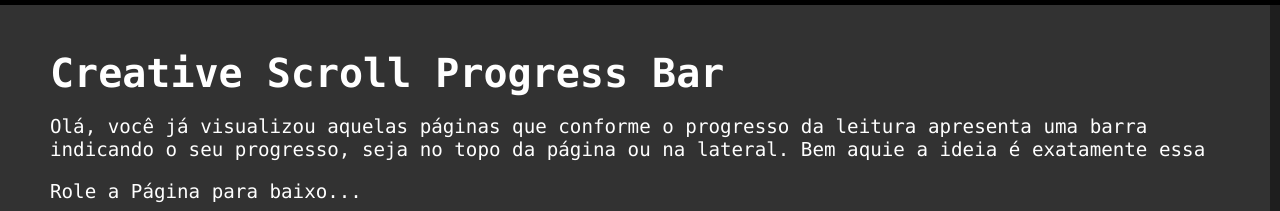
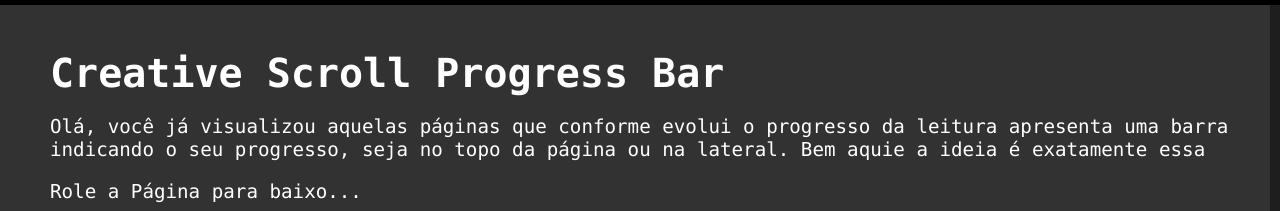
Before and after one commit to juliostricker/ScrollProgressBar, a plain HTML site: page index.html in a window 1280 px wide. Shown: the top 211 px of the page. Drawn offline with nearby package versions, Linux system fonts and the light colour scheme.

Commit message:
Update index.html

```diff
--- a/index.html
+++ b/index.html
@@ -15,7 +15,7 @@
     <div id="progressbar"></div>
     <section>
         <h2>Creative Scroll Progress Bar</h2><br>
-        <p> Olá, você já visualizou aquelas páginas que conforme o progresso da leitura apresenta uma barra indicando
+        <p> Olá, você já visualizou aquelas páginas que conforme evolui o progresso da leitura apresenta uma barra indicando
             o seu progresso, seja no topo da página ou na lateral. Bem aquie a ideia é exatamente essa</p><br>
         <p>Role a Página para baixo...</p><br>
         <p>Lorem ipsum dolor sit amet consectetur, adipisicing elit. Ea, exercitationem. Ad, quaerat, est dignissimos
```
